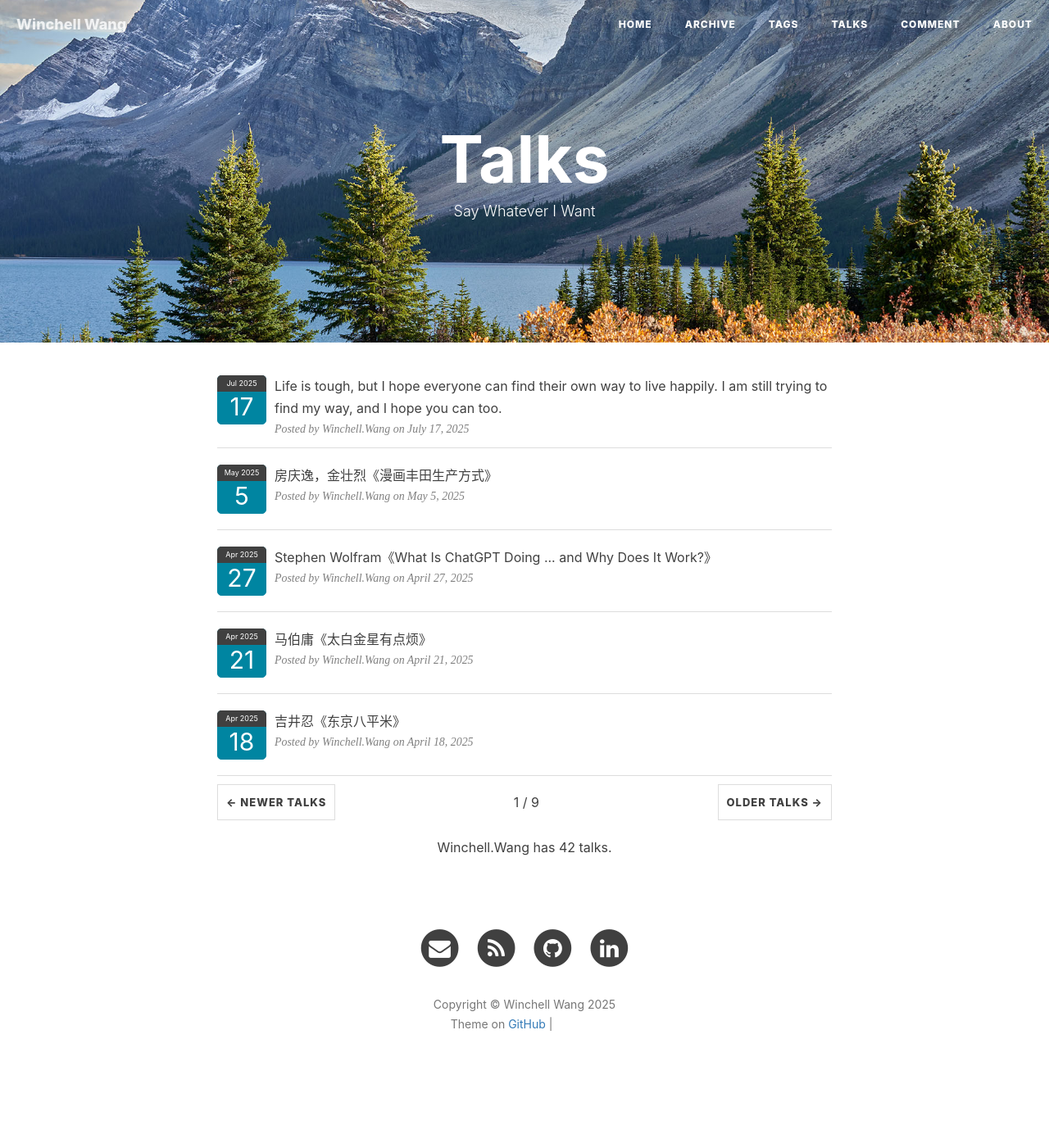
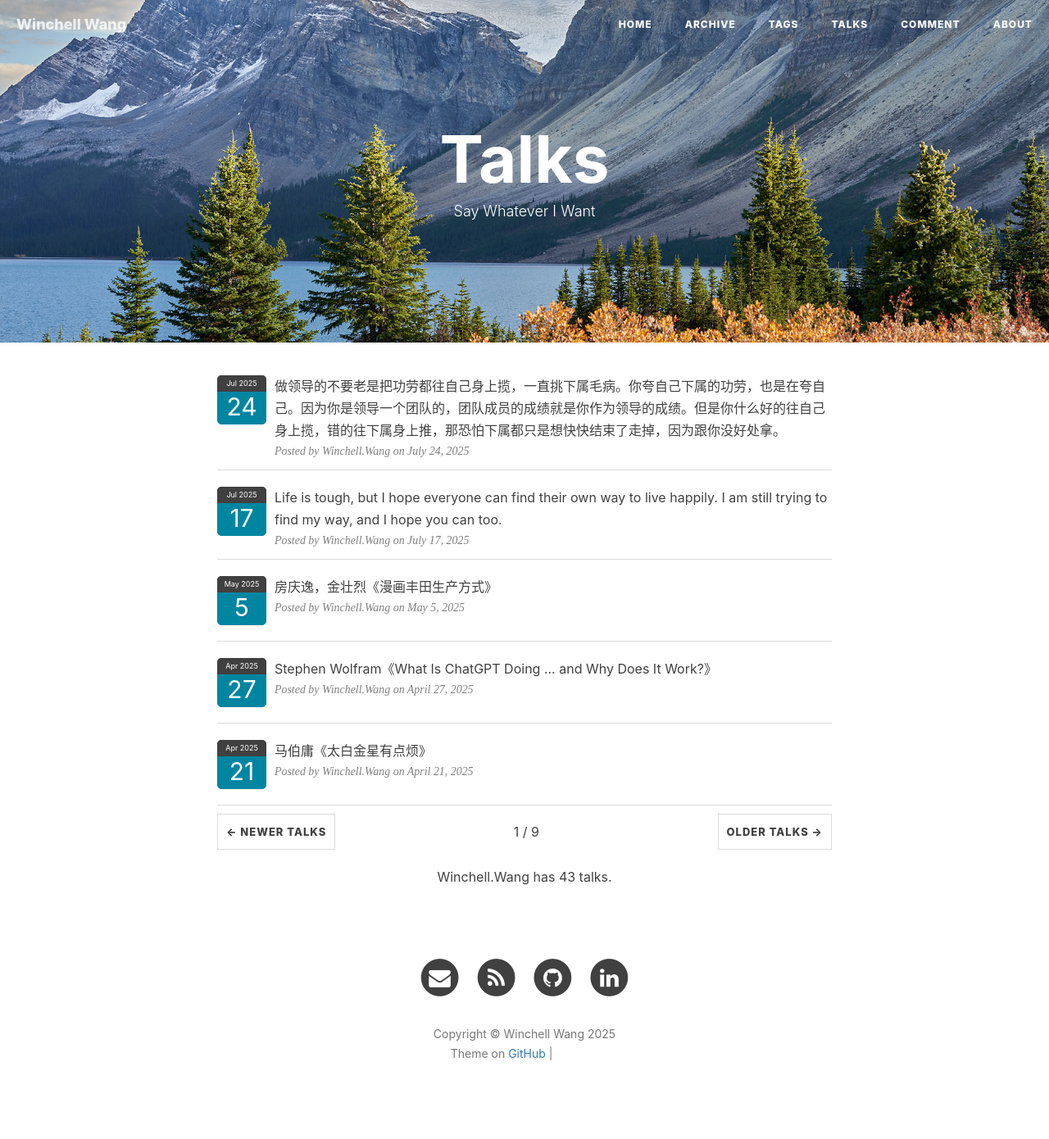
Before and after one commit to WinchellWang/winchellwang.github.io, a Jekyll site: the page built from 3talk.html, in a window 1280 px wide. Shown: the whole page at 82% size. Built offline with Jekyll 4.4.1, drawn with Linux system fonts in a browser that asks for light colours; nearby versions of some CDN libraries; comment, search, counter and statistics services are not loaded; before the commit the page ends 1354 px from its top, so only the background shows below that; grey boxes are pictures that could not be loaded.

Commit message:
New Talks

```diff
--- a/_data/talks.yml
+++ b/_data/talks.yml
@@ -1,6 +1,9 @@
 # Template
 # - mytalk: ""
 #   talkdate: "2023-05"
+
+- mytalk: "做领导的不要老是把功劳都往自己身上揽，一直挑下属毛病。你夸自己下属的功劳，也是在夸自己。因为你是领导一个团队的，团队成员的成绩就是你作为领导的成绩。但是你什么好的往自己身上揽，错的往下属身上推，那恐怕下属都只是想快快结束了走掉，因为跟你没好处拿。"
+  talkdate: "2025-07-24"
 
 - mytalk: "Life is tough, but I hope everyone can find their own way to live happily. I am still trying to find my way, and I hope you can too."
   talkdate: "2025-07-17"
```
